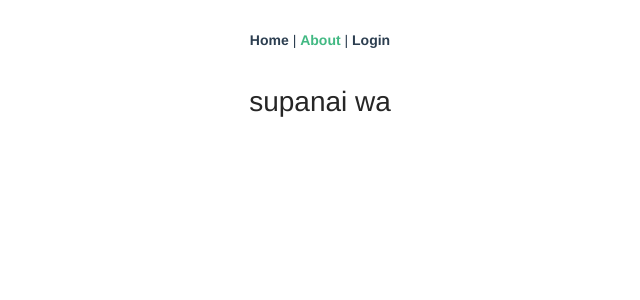
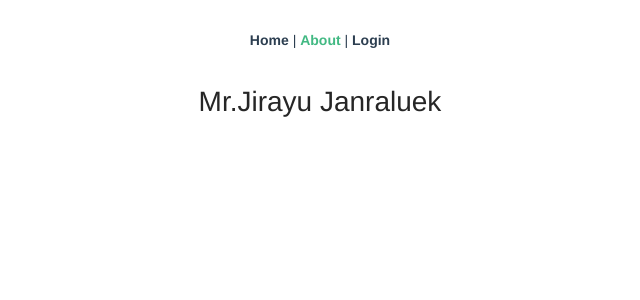
Before and after one commit to timeskype3/IOHBank, a Vue app in the folder FrontEnd/: page /about in a window 1280 px wide. Shown: the top 300 px of the page, without its empty margins (320-960 px from the left). Built offline with nearby package versions, Linux system fonts and the light colour scheme.

Commit message:
NameTime

```diff
--- a/FrontEnd/src/views/About.vue
+++ b/FrontEnd/src/views/About.vue
@@ -1,5 +1,5 @@
 <template>
   <div class="about">
-    <h1>supanai wa</h1>
+    <h1>Mr.Jirayu Janraluek</h1>
   </div>
 </template>
```
